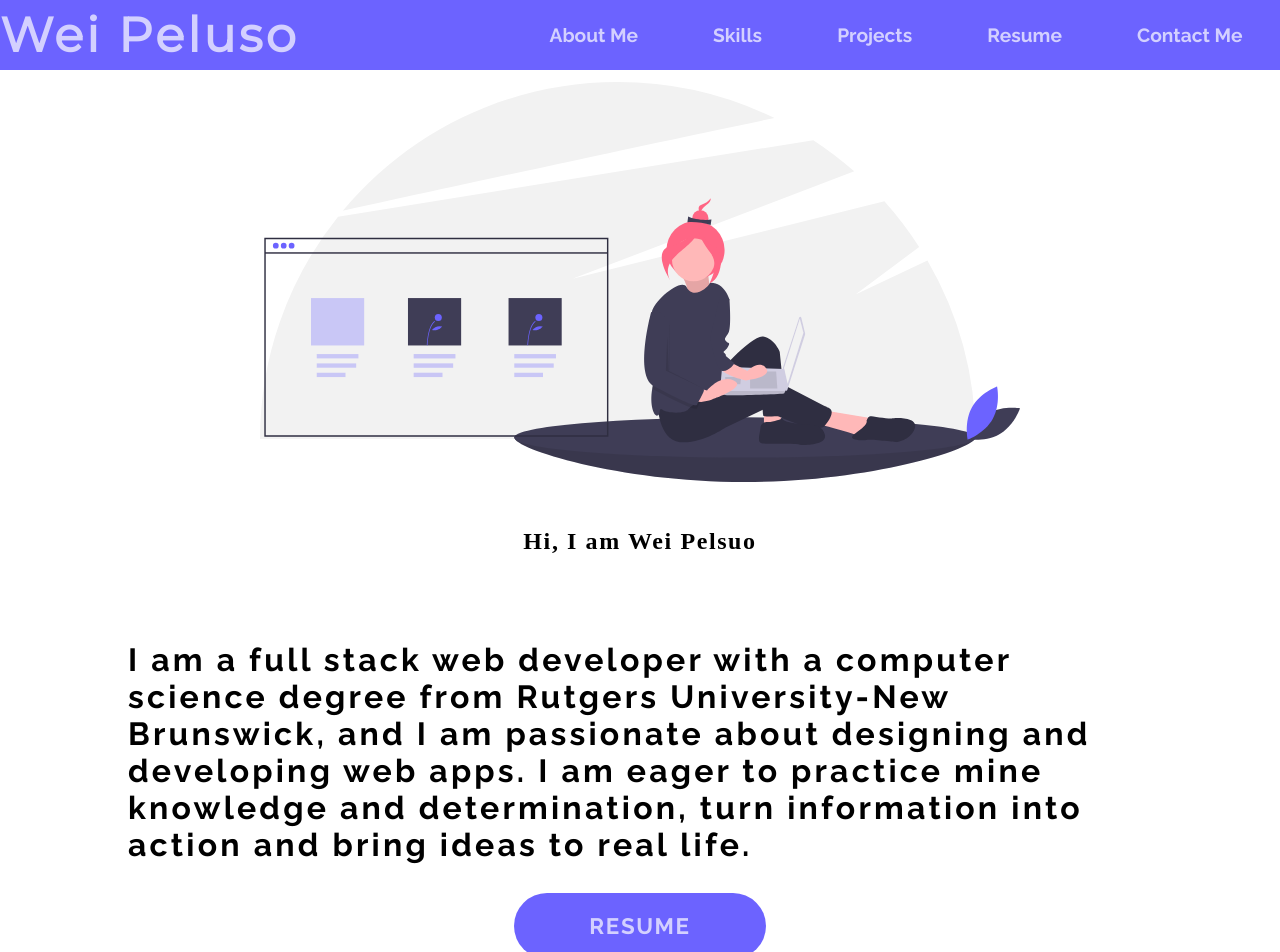
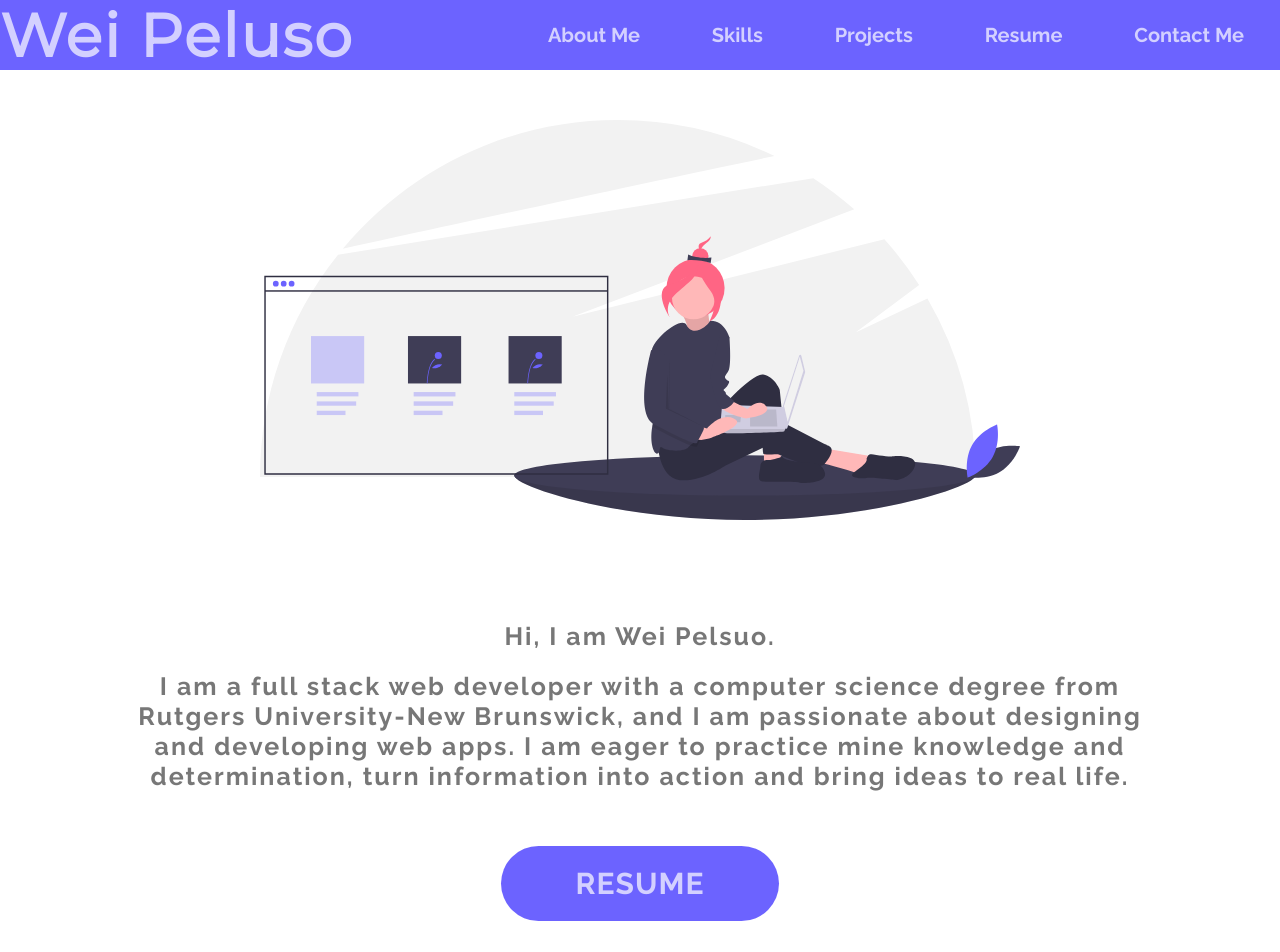
Before and after one commit to WeiPeluso/portfolio, a React (Create React App) app: page / in a window 1280 px wide. Shown: the top 952 px of the page. Built offline with nearby package versions, Linux system fonts and the light colour scheme.

Commit message:
styled about me

```diff
--- a/src/App.js
+++ b/src/App.js
@@ -21,7 +21,7 @@ const useStyles = makeStyles(() => ({
   mainName: {
     color: "#D3D0FF",
     letterSpacing: ".2rem",
-    fontSize: "3rem",
+    fontSize: "6rem",
     fontFamily: "Montserrat",
     fontWeight: "800",
   },
@@ -43,7 +43,7 @@ const useStyles = makeStyles(() => ({
     fontFamily: "Raleway",
     textTransform: "None",
     fontWeight: "700",
-    fontSize: "1.2rem",
+    fontSize: "2rem",
   },
   footer: {
     height: "8vh",
--- a/src/components/ui/AboutMe.js
+++ b/src/components/ui/AboutMe.js
@@ -7,7 +7,7 @@ const mainPink = "#FF8684";
 
 const useStyles = makeStyles(() => ({
   main: {
-    //border: "2px solid red",
+    // border: "2px solid red",
     position: "relative",
     paddingTop: "70px",
     display: "flex",
@@ -19,18 +19,19 @@ const useStyles = makeStyles(() => ({
     height: "900px",
   },
   mainImg: {
-    //  border: "2px solid red",
     width: "100%",
-    height: "400px",
+    height: "40rem",
+    // border: "2px solid green",
   },
   mainContent: {
     display: "flex",
     alignItems: "center",
+    justifyContent: "space-around",
     flexDirection: "column",
-    // border: "2px solid green",
-    height: "450px",
+    //border: "2px solid green",
     fontFamily: "fira code",
     letterSpacing: ".1rem",
+    height: "30rem",
   },
 
   paragraph: {
@@ -39,9 +40,20 @@ const useStyles = makeStyles(() => ({
     fontFamily: "Raleway",
     textTransform: "None",
     fontWeight: "700",
-    fontSize: "2rem",
+    fontSize: "2.5rem",
     letterSpacing: ".2rem",
-    //  border: "2px solid red",
+    height: "25rem",
+    //border: "2px solid red",
+    textAlign: "center",
+    color: "#777",
+  },
+
+  intro: {
+    display: "block",
+    marginBottom: "2rem",
+  },
+  details: {
+    display: "block",
   },
   button: {
     display: "inline-block",
@@ -52,7 +64,7 @@ const useStyles = makeStyles(() => ({
     color: "#D3D0FF",
     fontFamily: "Raleway",
     fontWeight: "700",
-    fontSize: "1.4rem",
+    fontSize: "3rem",
     borderRadius: "100px",
     "&:hover": {
       color: mainPink,
@@ -73,15 +85,15 @@ const AboutMe = () => {
         <img className={classes.mainImg} alt="web developer" src={main} />
       </div>
       <div className={classes.mainContent}>
-        <h2>
-          Hi, I am <strong> Wei Pelsuo</strong>
-        </h2>
         <p className={classes.paragraph}>
-          <br />I am a full stack web developer with a computer science degree
-          from Rutgers University-New Brunswick, and I am passionate about
-          designing and developing web apps. I am eager to practice mine
-          knowledge and determination, turn information into action and bring
-          ideas to real life.
+          <span className={classes.intro}>Hi, I am Wei Pelsuo.</span>
+          <span className={classes.details}>
+            I am a full stack web developer with a computer science degree from
+            Rutgers University-New Brunswick, and I am passionate about
+            designing and developing web apps. I am eager to practice mine
+            knowledge and determination, turn information into action and bring
+            ideas to real life.
+          </span>
         </p>
         <a href="#resume" className={classes.button}>
           Resume
--- a/src/index.css
+++ b/src/index.css
@@ -1,13 +1,18 @@
+html {
+  font-size: 62.5%;
+}
 body {
   margin: 0;
-  font-family: -apple-system, BlinkMacSystemFont, 'Segoe UI', 'Roboto', 'Oxygen',
-    'Ubuntu', 'Cantarell', 'Fira Sans', 'Droid Sans', 'Helvetica Neue',
+  font-family: -apple-system, BlinkMacSystemFont, "Segoe UI", "Roboto", "Oxygen",
+    "Ubuntu", "Cantarell", "Fira Sans", "Droid Sans", "Helvetica Neue",
     sans-serif;
   -webkit-font-smoothing: antialiased;
   -moz-osx-font-smoothing: grayscale;
+
+  box-sizing: border-box;
 }
 
 code {
-  font-family: source-code-pro, Menlo, Monaco, Consolas, 'Courier New',
+  font-family: source-code-pro, Menlo, Monaco, Consolas, "Courier New",
     monospace;
 }
```
